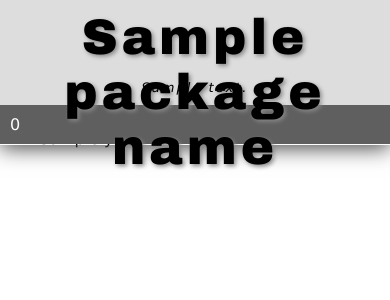
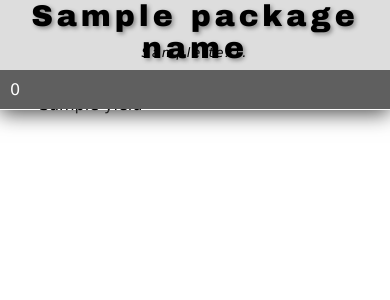
Before and after one commit to ccbsti/skeleton, a PHP site: template views/layout.phtml in a window 390 px wide. Shown: the top 300 px of the page. Run offline with PHP 8.4, Linux system fonts and the light colour scheme; the template is opened without the code that fills it: most values are stand-ins (such as "Sample title", 1, 10 or a date in 2020); data that the repository does not hold is empty.

Commit message:
Alterações no layout
  Adiciona maior responsividade ao layout utilizando @media,
esta alteração permite uma melhor visualização em dispositivos de
tela pequena.
  Move o CSS do layout para o arquivo "APP_PATH/public/css/layout.css",
isto foi feito para limpar o layout uma vez que o CSS ultrapassa 100
linhas de código.
  Adiciona a biblioteca jQuery compactada (GZIP), a mesma se encontra
no arquivo "APP_PATH/public/js/jquery-1.11.3.min.js.gz".
  Adiciona também uma rota para jQuery, esta rota lida com os
headers para transmiti-la zipadda e garantir que o browser vai
conseguir descompactá-la no cliente, além de lidar com o cache do
browser de modo a garantir que a requisição seja necessária apenas uma
vez.
  Adiciona um modelo de configuração do banco de dados no arquivo
"APP_PATH/config/config.ini.php" (apenas na seção development) isto
é uma preparação para dar suporte a utilização de banco de dados.

```diff
--- /dev/null
+++ b/public/css/layout.css
@@ -0,0 +1,192 @@
+/*
+ * Responsivity is achieved with relative lengths where is possible,
+ * and to complement this, is used "@media" to make some transforms
+ * and adjustments in the layout!
+ */
+html, body {
+	margin: 0;
+	padding: 0;
+	font-family: verdana;
+}
+div.header {
+	z-index: 2;
+	position: fixed;
+	width: 100%;
+	height: 145px;
+	box-shadow: 0px 3px 20px #444;
+}
+div.header div.title h1 {
+	display: block;
+	margin: 0;
+	text-align: center;
+	font-family: arial black;
+	padding-top: 10px;
+	background-color: #ddd;
+	height: 70px;
+	font-size: 50px;
+	letter-spacing: 4px;
+	text-shadow: 2px 2px 4px #888;
+	font-weight: bolder;
+}
+
+div.header div.title p {
+	font-size: 13px;
+	font-style: italic;
+	letter-spacing: 2px;
+	margin: 0;
+	padding: 0;
+	text-align: center;
+	background-color: #ddd;
+	padding-bottom: 10px;
+}
+
+div.header div.menu {
+	background-color: #5f5f5f;
+	height: 39px;
+}
+
+div.header div.menu ul {
+	display: block;
+	height: 39px;
+	padding: 0;
+	margin: 0;
+}
+
+div.header div.menu li {
+	display: block;
+	float: left;
+	padding: 10px;
+	margin-right: 10px;
+	transition: background-color 0.5s;
+}
+div.header div.menu li a {
+	color: #fff;
+	text-decoration: none;
+	text-transform: uppercase;
+}
+
+div.header div.menu li:hover {
+	color: #fff;
+	text-decoration: none;
+	background-color: #222;
+	transition: background-color 0.5s;
+}
+
+div.content {
+	z-index: 1;
+	position: relative;
+	width: 80%;
+	margin-left: 10%;
+	margin-right: 10%;
+	float: left;
+	margin-top: 129px;
+	color: #000;
+}
+
+div.content h1 {
+	color: #333;
+}
+
+div.content p {
+	color: #555;
+}
+
+table.info {
+	width: 100%;
+}
+
+table.info tr.header {
+	background-color: #666;
+	text-align: center;
+}
+
+table.info tr.header td {
+	font-weight: bolder;
+	letter-spacing: 2px;
+}
+
+table.info tr td:first-child {
+	text-align: center;
+}
+
+table.info tr:not(.header) td {
+	color: #444;
+	padding-left: 10px;
+	padding-right: 10px;
+}
+
+table.info tr.header :first-child {
+	width: 30%;
+}
+table.info tr {
+	background-color: #ddd;
+}
+
+table.info span.positive {
+	color: #0a0;
+}
+
+table.info span.negative {
+	color: #a00;
+}
+
+span.table-hint {
+	display: block;
+	text-align: right;
+	width: 100%;
+	font-size: 10px;
+	color: #555;
+}
+
+/*
+ * Transformations using "@media" to achieve responsivity:
+ */
+@media all and (max-width: 550px) {
+	div.header div.title h1 {
+		font-size: 40px;
+		margin: 0;
+		padding: 0;
+		height: 60px;
+	}
+	div.header {
+		height: 125px;
+	}
+	div.content {
+		margin-top: 110px;
+	}
+}
+
+@media all and (max-width: 450px) {
+	div.header div.title h1 {
+		font-size: 30px;
+		margin: 0;
+		padding:0;
+		height: 45px;
+	}
+	div.header {
+		height: 110px;
+	}
+	div.content {
+		margin-top: 95px;
+	}
+}
+
+@media all and (max-width: 365px) {
+	div.header div.title h1 {
+		font-size: 20px;
+		margin: 0;
+		padding-top: 8px;
+		height: 35px;
+	}
+	div.header {
+		height: 108px;
+	}
+	div.header div.title p {
+		white-space: nowrap;
+		overflow: hidden;
+		text-overflow: ellipsis;
+	}
+	div.content {
+		margin-top: 93px;
+	}
+}
--- a/views/layout.phtml
+++ b/views/layout.phtml
@@ -3,143 +3,7 @@
 <head>
 	<meta charset="UTF-8">
 	<title><?=$title?></title>
-	<style type="text/css">
-		html, body {
-			margin: 0;
-			padding: 0;
-			font-family: verdana;
-		}
-		div.header {
-			z-index: 2;
-			position: fixed;
-			width: 100%;
-			height: 145px;
-			box-shadow: 0px 3px 20px #444;
-		}
-		div.header div.title h1 {
-			display: block;
-			margin: 0;
-			text-align: center;
-			font-family: arial black;
-			padding-top: 10px;
-			background-color: #ddd;
-			height: 70px;
-			font-size: 50px;
-			letter-spacing: 4px;
-			text-shadow: 2px 2px 4px #888;
-			font-weight: bolder;
-		}
-
-		div.header div.title p {
-			font-size: 13px;
-			font-style: italic;
-			letter-spacing: 2px;
-			margin: 0;
-			padding: 0;
-			text-align: center;
-			background-color: #ddd;
-			padding-bottom: 10px;
-		}
-
-		div.header div.menu {
-			background-color: #5f5f5f;
-			height: 39px;
-		}
-
-		div.header div.menu ul {
-			display: block;
-			height: 39px;
-			padding: 0;
-			margin: 0;
-		}
-
-		div.header div.menu li {
-			display: block;
-			float: left;
-			padding: 10px;
-			margin-right: 10px;
-			transition: background-color 0.5s;
-		}
-		div.header div.menu li a {
-			color: #fff;
-			text-decoration: none;
-			text-transform: uppercase;
-		}
-
-		div.header div.menu li:hover {
-			color: #fff;
-			text-decoration: none;
-			background-color: #222;
-			transition: background-color 0.5s;
-		}
-
-		div.content {
-			z-index: 1;
-			position: relative;
-			width: 80%;
-			margin-left: 10%;
-			margin-right: 10%;
-			float: left;
-			margin-top: 129px;
-			color: #000;
-		}
-
-		div.content h1 {
-			color: #333;
-		}
-
-		div.content p {
-			color: #555;
-		}
-
-		table.info {
-			width: 100%;
-		}
-
-		table.info tr.header {
-			background-color: #666;
-			text-align: center;
-		}
-
-		table.info tr.header td {
-			font-weight: bolder;
-			letter-spacing: 2px;
-		}
-
-		table.info tr td:first-child {
-			text-align: center;
-		}
-
-		table.info tr:not(.header) td {
-			color: #444;
-			padding-left: 10px;
-			padding-right: 10px;
-		}
-
-		table.info tr.header :first-child {
-			width: 30%;
-		}
-		table.info tr {
-			background-color: #ddd;
-		}
-
-		table.info span.positive {
-			color: #0a0;
-		}
-
-		table.info span.negative {
-			color: #a00;
-		}
-
-		span.table-hint {
-			display: block;
-			text-align: right;
-			width: 100%;
-			font-size: 10px;
-			color: #555;
-		}
-
-	</style>
+	<link rel="stylesheet" type="text/css" href="/css/layout.css">
 </head>
 <body>
 	<div class="header">
```
Also changed, not shown: config/config.ini.php (+7 -0 lines), config/routes.php (+15 -0 lines), controllers/home.php (+9 -7 lines), 1 other file.
